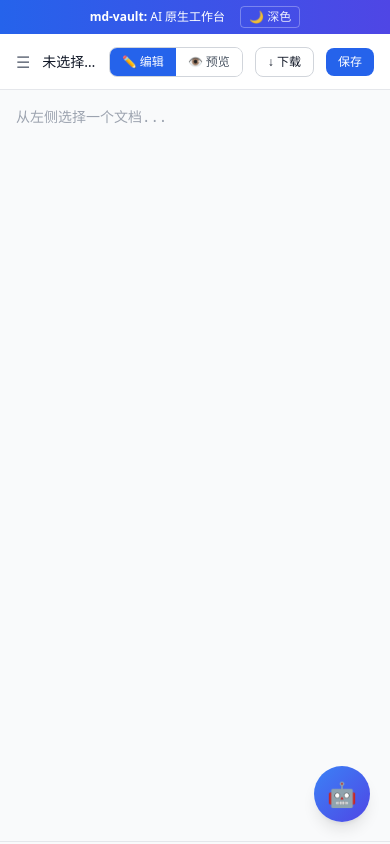
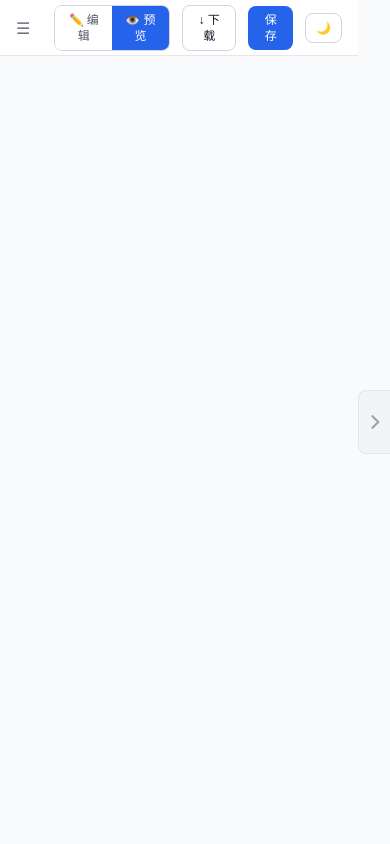
Before and after one commit to 1724509233/md-repo, a FastAPI app: page / in a window 390 px wide. Run offline with FastAPI, Linux system fonts and the light colour scheme; data that the repository does not hold is empty; parts of the project's set-up code (start-up, migrations or seed data) failed here and were passed over; some libraries are stand-ins or nearby versions.

Commit message:
feat: AI panel as right-side slide-in with bookmark toggle
- AI panel: absolute right, transform translateX transition (GPU-accelerated)
- Bookmark tab: w-8 h-16, SVG chevron flips on open/close, blue accent when active
- Content area: max-w-[720px] centered, padding-right adjusts with panel
- Default preview mode, theme toggle in top bar, brand bar removed
- CSS extracted to style.css, served via /static mount
- Recursive file tree matching vault depth, 14px indent per level

```diff
--- a/server/api.py
+++ b/server/api.py
@@ -8,6 +8,7 @@
 
 from fastapi import FastAPI, File, HTTPException, Request, UploadFile
 from fastapi.responses import HTMLResponse, JSONResponse, PlainTextResponse
+from fastapi.staticfiles import StaticFiles
 from fastapi.templating import Jinja2Templates
 
 from .db import get_all_files, upsert_file
@@ -55,6 +56,7 @@
     """Create the FastAPI application."""
     app = FastAPI(title="md-sync server")
     templates = Jinja2Templates(directory=str(Path(__file__).parent / "templates"))
+    app.mount("/static", StaticFiles(directory=str(Path(__file__).parent / "templates")), name="static")
 
     @app.get("/", response_class=HTMLResponse)
     async def index(request: Request) -> HTMLResponse:
--- a/server/templates/index.html
+++ b/server/templates/index.html
@@ -16,30 +16,10 @@
 <link id="hljs-light" rel="stylesheet" href="https://cdn.jsdelivr.net/npm/highlight.js@11.9.0/styles/github.min.css">
 <link id="hljs-dark" rel="stylesheet" href="https://cdn.jsdelivr.net/npm/highlight.js@11.9.0/styles/github-dark.min.css" disabled>
 <script src="https://cdn.jsdelivr.net/npm/highlight.js@11.9.0/lib/highlight.min.js"></script>
-<style type="text/tailwindcss">
-*{scrollbar-width:thin;scrollbar-color:rgba(120,120,140,.3) transparent}
-*::-webkit-scrollbar{width:5px;height:5px}
-*::-webkit-scrollbar-track{background:transparent}
-*::-webkit-scrollbar-thumb{background:rgba(120,120,140,.3);border-radius:9999px}
-*::-webkit-scrollbar-thumb:hover{background:rgba(120,120,140,.5)}
-*::-webkit-scrollbar-button{display:none;width:0;height:0}
-#ai-drawer{flex-basis:0%;max-height:0;overflow:hidden;transition:flex-basis .35s cubic-bezier(.32,.72,0,1),max-height .35s cubic-bezier(.32,.72,0,1)}
-#ai-drawer.open{flex-basis:50%;max-height:50vh}
-@keyframes msgIn{from{opacity:0;transform:translateY(8px)}to{opacity:1;transform:translateY(0)}}
-.msg-in{animation:msgIn .25s ease-out both}
-.stream-cursor::after{content:'▍';color:#3b82f6;animation:blink .9s steps(1) infinite}
-@keyframes blink{50%{opacity:0}}
-.tree-group.open>.tree-row .chev{transform:rotate(90deg)}
-.chev{transition:transform .2s ease}
-input:focus,textarea:focus,button:focus{outline:none!important;box-shadow:none!important}
-</style>
+<link rel="stylesheet" href="/static/style.css">
 </head>
 <body class="bg-gray-50 dark:bg-gray-950 text-gray-900 dark:text-gray-100 h-screen overflow-hidden antialiased">
-<div class="bg-gradient-to-r from-blue-600 to-indigo-600 text-white text-xs py-1.5 px-4 text-center">
-  <b>md-vault:</b> AI 原生工作台
-  <button id="theme-toggle" aria-label="切换深色/浅色模式" class="ml-3 text-white/90 hover:text-white border border-white/30 rounded px-2 py-0.5 text-xs">🌙 深色</button>
-</div>
-<div class="flex h-[calc(100vh-2.25rem)]">
+<div class="flex h-screen">
 <aside id="sidebar" class="fixed lg:static inset-y-0 left-0 z-40 w-[260px] bg-white dark:bg-gray-900 border-r border-gray-200 dark:border-gray-800 flex flex-col transform transition-transform duration-300 -translate-x-full lg:translate-x-0">
 <div class="flex items-center gap-2.5 px-4 h-14 border-b border-gray-200 dark:border-gray-800 shrink-0">
 <div class="w-8 h-8 rounded-lg bg-gradient-to-br from-blue-500 to-indigo-600 flex items-center justify-center text-white font-bold text-sm">M</div>
@@ -57,42 +37,50 @@
 </nav>
 </aside>
 <div id="overlay" class="fixed inset-0 bg-black/30 z-30 hidden"></div>
-<main class="flex-1 flex flex-col overflow-hidden relative">
+<div class="flex-1 flex overflow-hidden relative">
+<main id="main-area" class="flex-1 flex flex-col overflow-hidden transition-[padding] duration-350">
 <div class="flex items-center gap-3 px-4 h-14 border-b border-gray-200 dark:border-gray-800 bg-white dark:bg-gray-900 shrink-0">
 <button id="hamburger" aria-label="打开侧边栏" class="lg:hidden text-gray-500 hover:text-gray-700">☰</button>
 <span id="current-file" class="font-medium text-sm flex-1 truncate">未选择文档</span>
 <div class="flex rounded-lg overflow-hidden border border-gray-300 dark:border-gray-700 text-xs">
-<button id="btn-edit" class="px-3 py-1.5 bg-blue-600 text-white font-medium">✏️ 编辑</button>
-<button id="btn-preview" class="px-3 py-1.5 bg-white dark:bg-gray-800 text-gray-600 dark:text-gray-300 hover:bg-gray-50 dark:hover:bg-gray-700">👁 预览</button>
+<button id="btn-edit" class="px-3 py-1.5 bg-white dark:bg-gray-800 text-gray-600 dark:text-gray-300 hover:bg-gray-50 dark:hover:bg-gray-700">✏️ 编辑</button>
+<button id="btn-preview" class="px-3 py-1.5 bg-blue-600 text-white font-medium">👁 预览</button>
 </div>
 <button id="btn-download" class="text-xs px-3 py-1.5 border border-gray-300 dark:border-gray-700 rounded-lg hover:bg-gray-50 dark:hover:bg-gray-800">↓ 下载</button>
 <button id="btn-save" class="text-xs px-3 py-1.5 bg-blue-600 text-white rounded-lg hover:bg-blue-700">保存</button>
+<button id="theme-toggle" aria-label="切换深色/浅色模式" class="text-xs px-2.5 py-1.5 border border-gray-300 dark:border-gray-700 rounded-lg hover:bg-gray-50 dark:hover:bg-gray-800">🌙</button>
 </div>
-<div class="flex-1 overflow-y-auto p-4 md:p-6 relative">
-<textarea id="editor" class="w-full h-full border-0 bg-transparent resize-none focus:outline-none font-mono text-sm leading-relaxed" placeholder="从左侧选择一个文档..."></textarea>
-<div id="preview" class="hidden w-full h-full max-w-none"></div>
+<div class="flex-1 overflow-y-auto p-4 md:p-6">
+<div class="max-w-[720px] mx-auto min-h-full">
+<textarea id="editor" class="hidden w-full min-h-full border-0 bg-transparent resize-none focus:outline-none font-mono text-sm leading-relaxed" placeholder="从左侧选择一个文档..."></textarea>
+<div id="preview" class="w-full min-h-full"></div>
 </div>
-<button id="ai-btn" aria-label="打开 AI 助手" class="absolute bottom-5 right-5 w-14 h-14 rounded-full bg-gradient-to-br from-blue-500 to-indigo-600 text-white text-2xl shadow-lg hover:scale-110 transition-transform z-20 flex items-center justify-center">🤖</button>
-<div id="ai-drawer" class="shrink-0 bg-white dark:bg-gray-900 border-t border-gray-200 dark:border-gray-700 flex flex-col">
-<div class="flex items-center gap-3 px-4 py-3 border-b border-gray-200 dark:border-gray-800">
+</div>
+</main>
+<button id="ai-btn" aria-label="打开/关闭 AI 助手" class="shrink-0 w-8 h-16 self-center my-auto bg-gray-100 dark:bg-gray-800 border border-r-0 border-gray-200 dark:border-gray-700 rounded-l-lg hover:bg-blue-50 dark:hover:bg-gray-700 transition-colors flex items-center justify-center text-gray-400 dark:text-gray-500 hover:text-blue-600 dark:hover:text-blue-400 relative z-20">
+<svg id="ai-chevron" class="w-5 h-5 transition-transform duration-300" fill="none" stroke="currentColor" viewBox="0 0 24 24"><path stroke-linecap="round" stroke-linejoin="round" stroke-width="2.5" d="M9 5l7 7-7 7"/></svg>
+</button>
+<div id="ai-panel" class="bg-white dark:bg-gray-900 border-l border-gray-200 dark:border-gray-700 flex flex-col">
+<div class="flex items-center gap-3 px-4 py-3 border-b border-gray-200 dark:border-gray-800 shrink-0">
 <div class="w-9 h-9 rounded-full bg-gradient-to-br from-blue-500 to-indigo-600 flex items-center justify-center text-white">🤖</div>
 <div class="flex-1"><div class="font-semibold text-sm">AI 助手</div><div id="ai-status" class="text-xs text-gray-400">就绪</div></div>
 <span id="ai-mode" class="text-xs px-2.5 py-1 bg-blue-50 dark:bg-blue-900/30 text-blue-600 dark:text-blue-400 rounded-md cursor-pointer font-medium">当前文档</span>
+<button id="ai-close" aria-label="关闭 AI 助手" class="text-gray-400 hover:text-gray-600">✕</button>
 </div>
 <div id="ai-messages" class="flex-1 overflow-y-auto p-4 space-y-3"></div>
-<div class="p-3 border-t border-gray-200 dark:border-gray-800">
+<div class="p-3 border-t border-gray-200 dark:border-gray-800 shrink-0">
 <div class="flex items-end gap-2 bg-gray-100 dark:bg-gray-800 rounded-xl p-3 focus-within:ring-2 focus-within:ring-blue-500/40">
 <textarea id="ai-input" rows="1" class="flex-1 border-0 bg-transparent resize-none focus:outline-none text-sm" placeholder="输入消息，Enter 发送..."></textarea>
 <button id="ai-send" aria-label="发送消息" class="w-9 h-9 rounded-full bg-blue-600 hover:bg-blue-700 text-white flex items-center justify-center shrink-0">↑</button>
 </div>
 </div>
 </div>
-</main>
+</div>
 </div>
 <script>
 (function(){
 var currentPath=null;
-var previewMode=false;
+var previewMode=true;
 var btnEdit=document.getElementById('btn-edit'),btnPrev=document.getElementById('btn-preview');
 var editor=document.getElementById('editor'),preview=document.getElementById('preview');
 var treeEl=document.getElementById('file-tree');
@@ -159,7 +147,7 @@
       html+='<svg class="chev w-3.5 h-3.5 text-gray-400" fill="none" stroke="currentColor" viewBox="0 0 24 24"><path stroke-linecap="round" stroke-linejoin="round" stroke-width="2.5" d="M9 5l7 7-7 7"/></svg>';
       html+='<span>📁</span><span class="font-medium">'+esc(dn)+'</span><span class="ml-auto text-xs text-gray-400 bg-gray-100 dark:bg-gray-800 rounded-full px-2 py-0.5">'+count+'</span>';
       html+='</button>';
-      html+='<div class="tree-children ml-4 pl-3 border-l border-gray-200 dark:border-gray-800 space-y-0.5 py-0.5">';
+      html+='<div class="tree-children ml-2 pl-1.5 border-l border-gray-200 dark:border-gray-800 space-y-0.5 py-0.5">';
       html+=renderNode(child,depth+1);
       html+='</div></div>';
     });
@@ -255,12 +243,23 @@
 document.getElementById('theme-toggle').addEventListener('click',function(){
   var h=document.documentElement;var d=h.classList.contains('dark');
   h.classList.toggle('dark');applyTheme(!d);
-  this.textContent=d?'🌙 深色':'☀️ 浅色';
+  this.textContent=d?'🌙':'☀️';
 });
 applyTheme(document.documentElement.classList.contains('dark'));
 
 /* ---------- AI chat (SSE streaming) ---------- */
-document.getElementById('ai-btn').addEventListener('click',function(){document.getElementById('ai-drawer').classList.toggle('open')});
+var aiBtn=document.getElementById('ai-btn'),aiPanel=document.getElementById('ai-panel');
+var mainArea=document.getElementById('main-area');
+var aiChevron=document.getElementById('ai-chevron');
+function toggleAI(open){
+  aiPanel.classList.toggle('open',open);
+  mainArea.style.paddingRight=open?'40%':'0';
+  aiChevron.style.transform=open?'rotate(180deg)':'';
+  if(open){aiBtn.classList.add('bg-blue-50','dark:bg-blue-900/30','border-blue-200','dark:border-blue-800','text-blue-600','dark:text-blue-400')}
+  else{aiBtn.classList.remove('bg-blue-50','dark:bg-blue-900/30','border-blue-200','dark:border-blue-800','text-blue-600','dark:text-blue-400')}
+}
+aiBtn.addEventListener('click',function(){toggleAI(!aiPanel.classList.contains('open'))});
+document.getElementById('ai-close').addEventListener('click',function(){toggleAI(false)});
 var aiMode='当前文档';
 document.getElementById('ai-mode').addEventListener('click',function(){
   aiMode=aiMode==='当前文档'?'全库搜索':'当前文档';
--- /dev/null
+++ b/server/templates/style.css
@@ -0,0 +1,15 @@
+*{scrollbar-width:thin;scrollbar-color:rgba(120,120,140,.3) transparent}
+*::-webkit-scrollbar{width:5px;height:5px}
+*::-webkit-scrollbar-track{background:transparent}
+*::-webkit-scrollbar-thumb{background:rgba(120,120,140,.3);border-radius:9999px}
+*::-webkit-scrollbar-thumb:hover{background:rgba(120,120,140,.5)}
+*::-webkit-scrollbar-button{display:none;width:0;height:0}
+#ai-panel{position:absolute;right:0;top:0;bottom:0;width:40%;transform:translateX(100%);transition:transform .35s cubic-bezier(.32,.72,0,1);z-index:15}
+#ai-panel.open{transform:translateX(0)}
+@keyframes msgIn{from{opacity:0;transform:translateY(8px)}to{opacity:1;transform:translateY(0)}}
+.msg-in{animation:msgIn .25s ease-out both}
+.stream-cursor::after{content:'▍';color:#3b82f6;animation:blink .9s steps(1) infinite}
+@keyframes blink{50%{opacity:0}}
+.tree-group.open>.tree-row .chev{transform:rotate(90deg)}
+.chev{transition:transform .2s ease}
+input:focus,textarea:focus,button:focus{outline:none!important;box-shadow:none!important}
```
